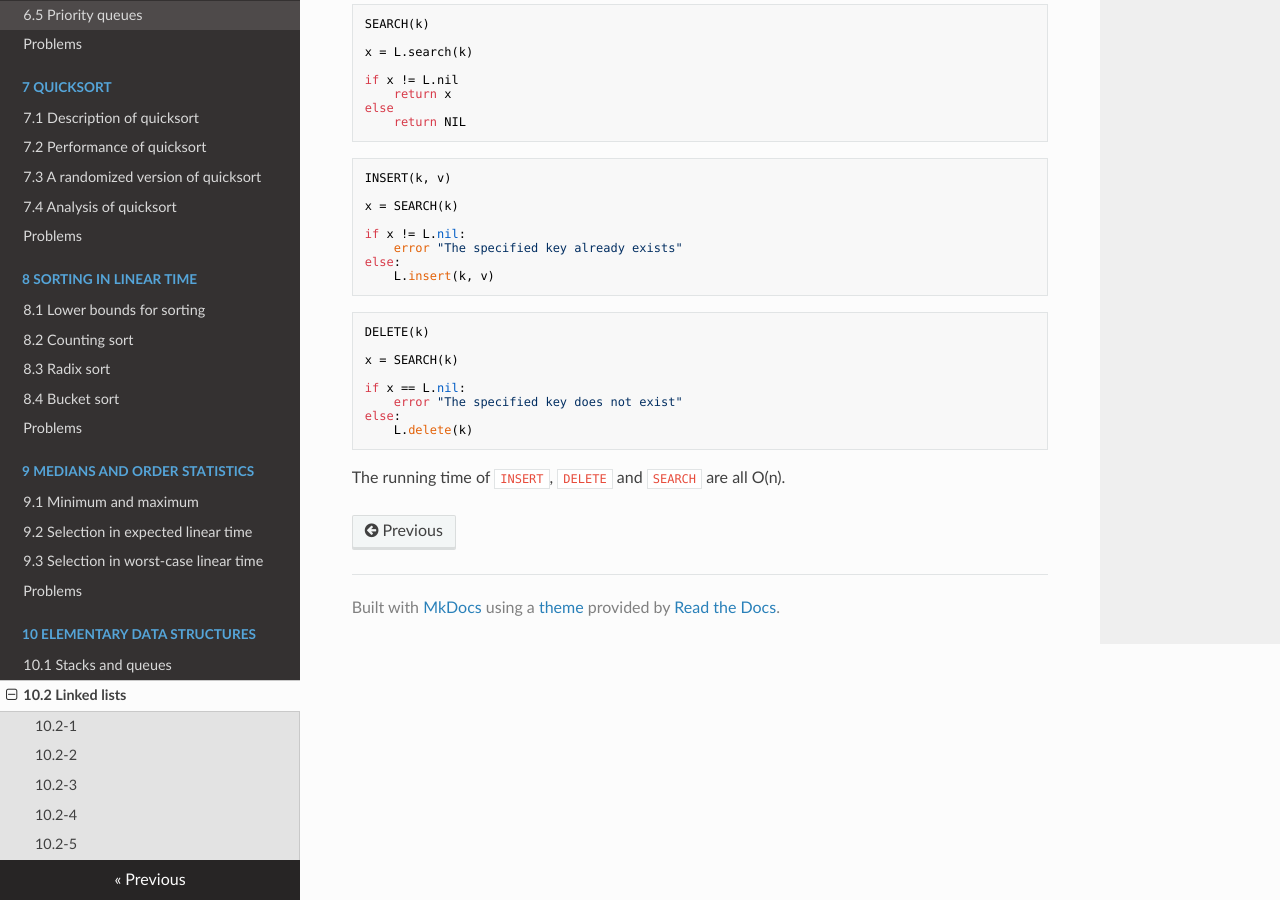
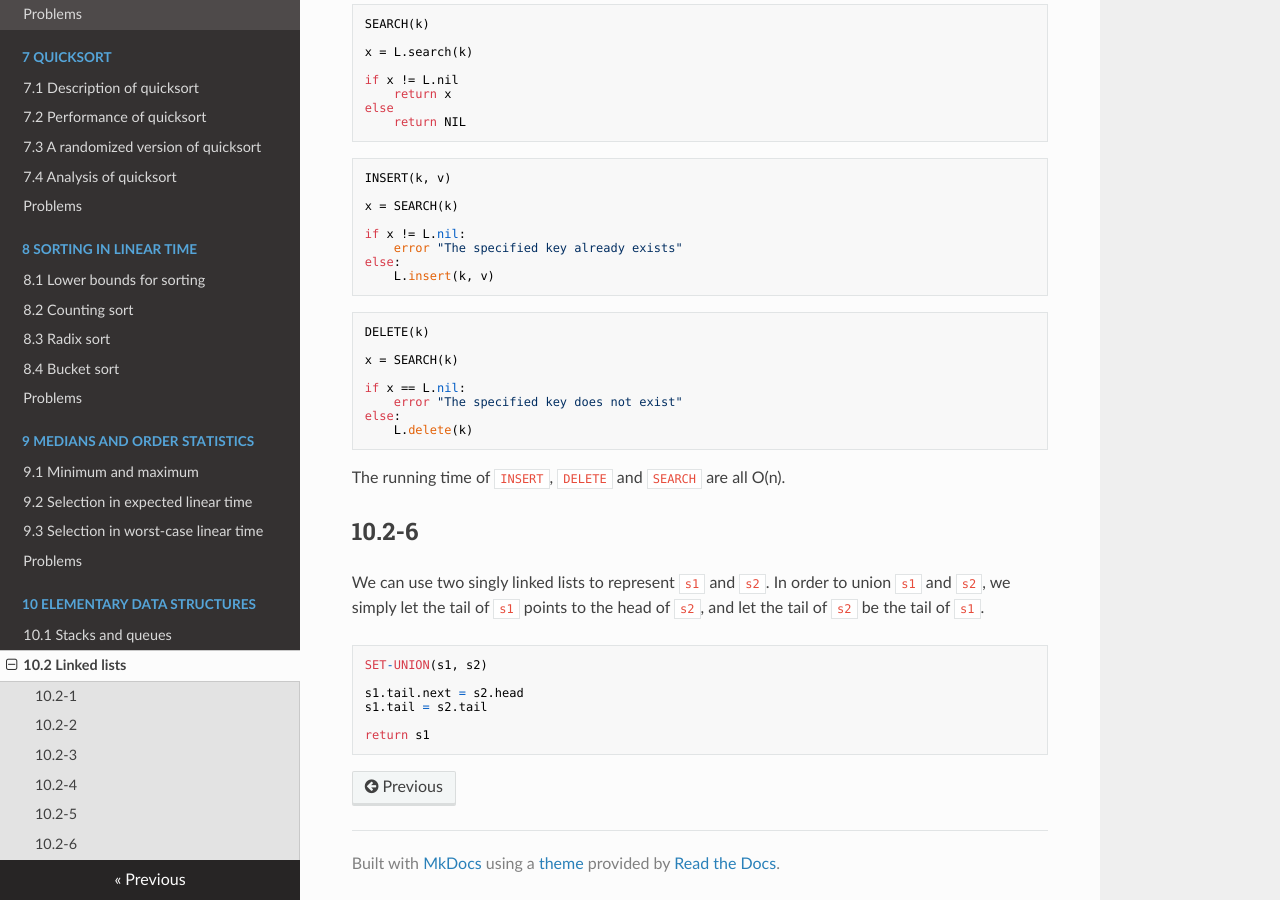
Before and after one commit to Frederick-S/Introduction-to-Algorithms-Notes, an MkDocs documentation site: the page built from docs/10-Elementary-Data-Structures/10.2-Linked-lists.md, in a window 1280 px wide and 900 px high, scrolled down 1199 px. Built offline with MkDocs 1.6.1, drawn with Linux system fonts in a browser that asks for light colours; nearby versions of some CDN libraries.

Commit message:
Add 10.2-6

````diff
--- a/docs/10-Elementary-Data-Structures/10.2-Linked-lists.md
+++ b/docs/10-Elementary-Data-Structures/10.2-Linked-lists.md
@@ -91,3 +91,15 @@ else:
 ```
 
 The running time of `INSERT`, `DELETE` and `SEARCH` are all O(n).
+
+## 10.2-6
+We can use two singly linked lists to represent `s1` and `s2`. In order to union `s1` and `s2`, we simply let the tail of `s1` points to the head of `s2`, and let the tail of `s2` be the tail of `s1`.
+
+```
+SET-UNION(s1, s2)
+
+s1.tail.next = s2.head
+s1.tail = s2.tail
+
+return s1
+```
````
